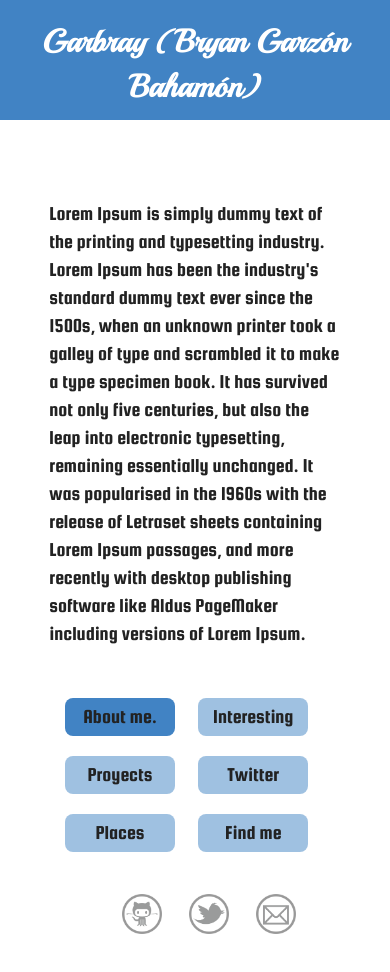
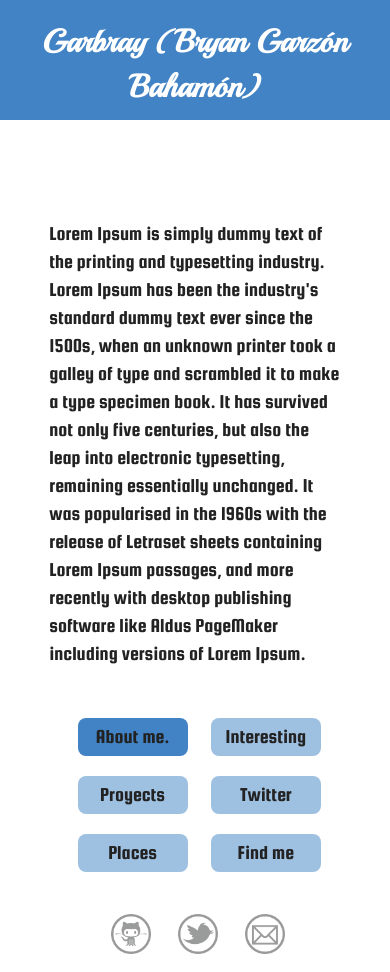
Before and after one commit to garbray/garbray.github.com, a plain HTML site: page index.html in a window 390 px wide. Drawn offline with Linux system fonts and the light colour scheme.

Commit message:
fix media queries

```diff
--- a/css/style.css
+++ b/css/style.css
@@ -269,6 +269,11 @@ Body
   padding: 5px;
 }
 
+#nav {
+  margin:0 auto;
+  width: 960px;
+}
+
 nav {
   width: 84.94495412844% ;/*915 / 1090 */
   margin: 10px auto;
@@ -277,7 +282,7 @@ nav {
 nav ul {
   margin: 0 auto;
   /*width:87.431693989071%; /* 800 / 915 */
-  width: 92.330316742081%;
+  width: auto;
 }
 
 nav li {
@@ -307,7 +312,7 @@ Footer
 
 #social {
   margin:0 auto;
-  width: 190px;
+  width: 172px;
 }
 
 #social ul {
@@ -320,7 +325,11 @@ Footer
 #social li {
   display: inline-block;
   list-style: none;
-  padding-left:20px;
+  padding-right:20px;
+}
+
+#social li:nth-child(3){
+  padding-right:
 }
 
 .imgCont {
@@ -343,6 +352,15 @@ Footer
 /* ==|== media queries ======================================================
   author: garbray
    ========================================================================== */
+@media only screen and (max-width: 1185px){
+  /********************
+  Content
+  *********************/
+  #nav {
+    width: 530px;
+  }
+}
+
    /* 883 trobles with social icons */
 @media only screen and (max-width: 883px) {
   header ul {
@@ -353,6 +371,32 @@ Footer
     margin-top:160px;
   }
 }
+
+/* 600 px others problems with columns */
+@media only screen and (max-width: 550px){
+  /********************
+Header
+*********************/
+  header {
+    height: 120px;
+  }
+  /********************
+  Content
+  *********************/
+  #content {
+    margin-top: 180px;
+    height: auto;
+  }
+
+  #nav {
+    width: 450px;
+  }
+
+  nav ul {
+    width: 280px;
+  }
+}
+
 
 @media only screen and (max-width: 423px) {
 
@@ -373,30 +417,14 @@ Header
   #content {
     margin-top:200px;
   }
+  #nav {
+    width: 300px;
+  }
   nav ul {
     width: 280px;
   }
 
 }
-
-@media only screen and (max-width: 550px){
-  /********************
-Header
-*********************/
-  header {
-    height: 120px;
-  }
-  /********************
-  Content
-  *********************/
-  #content {
-    margin-top: 180px;
-    height: auto;
-  }
-}
-/* 600 px others problems with columns */
-
-
 
 
 
--- a/index.html
+++ b/index.html
@@ -23,6 +23,7 @@
 		<div id="content" class="add">
 			<p>Lorem Ipsum is simply dummy text of the printing and typesetting industry. Lorem Ipsum has been the industry's standard dummy text ever since the 1500s, when an unknown printer took a galley of type and scrambled it to make a type specimen book. It has survived not only five centuries, but also the leap into electronic typesetting, remaining essentially unchanged. It was popularised in the 1960s with the release of Letraset sheets containing Lorem Ipsum passages, and more recently with desktop publishing software like Aldus PageMaker including versions of Lorem Ipsum.</p>
 		</div>
+		<div id="nav">
 			<nav>
 				<ul>
 					<li id="about" class="view selected">About me.</li>
@@ -33,12 +34,13 @@
 					<li id="findme" class="view">Find me</li>
 				</ul>
 			</nav>
+		</div>
 
 	</div>
 	<div id="pepe"></div>
 	<footer>
 		<div id="social">
-			<ul id="nav">
+			<ul>
 				<li>
 					<div class="imgCont">
 						<a href="http://github.com/garbray"> <img src="img/github.png" alt="github"> </a>
```
Lines whose indentation alone changed are shown as unchanged.
